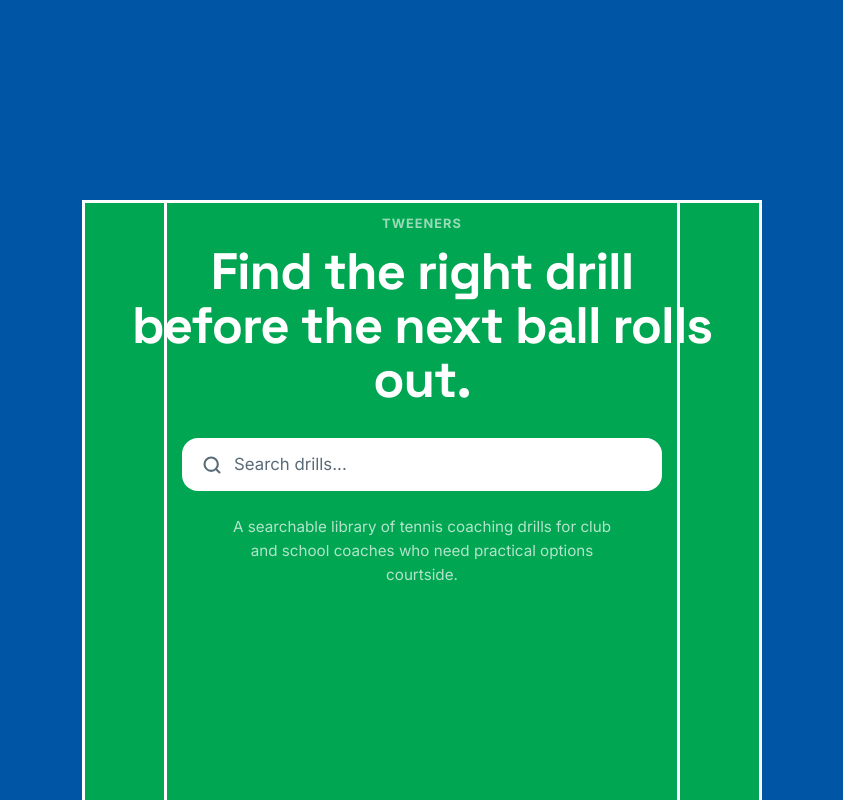
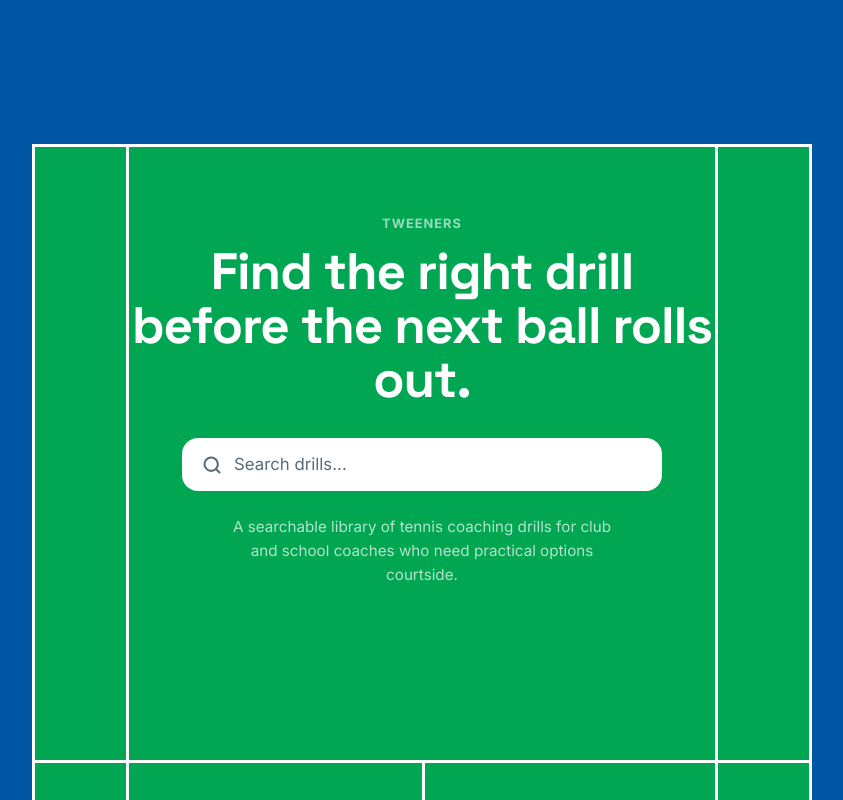
Before and after one commit to Samarinara/Tweeners, a SvelteKit app: page / in a window 1280 px wide. Shown: the whole page, without its empty margins (218-1061 px from the left). Built offline with nearby package versions, Linux system fonts and the light colour scheme.

Commit message:
Adjust court: higher baseline (18%), wider (90vw / 780px max)

```diff
--- a/src/routes/+page.svelte
+++ b/src/routes/+page.svelte
@@ -63,11 +63,11 @@
 
 	.court {
 		position: absolute;
-		top: 25%;
+		top: 18%;
 		left: 50%;
 		transform: translateX(-50%);
-		width: 80vw;
-		max-width: 680px;
+		width: 90vw;
+		max-width: 780px;
 		height: 140vh;
 		background: var(--green);
 		pointer-events: none;
```
